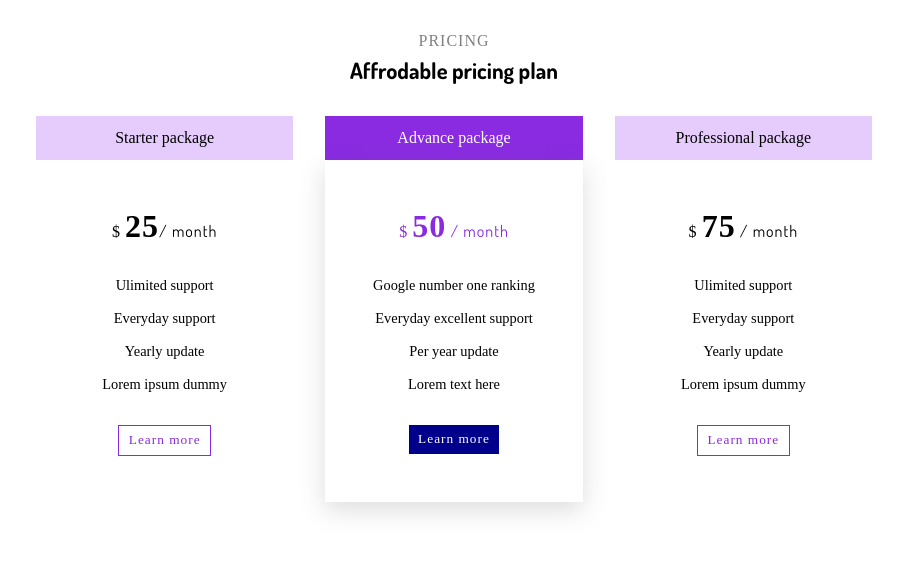
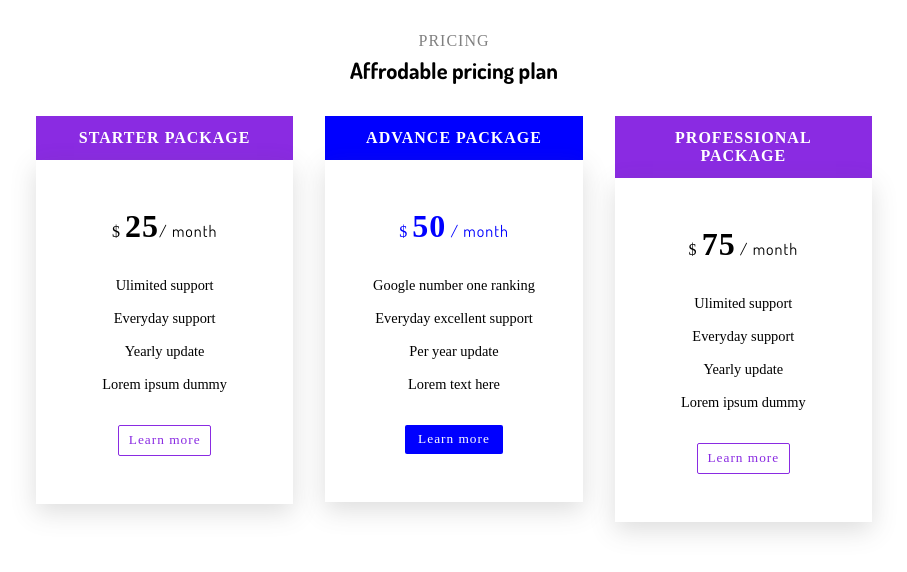
Before and after one commit to Vikaspokhriyal20/pricing-card, a plain HTML site: page index.html in a window 1280 px wide. Shown: the whole page, without its empty margins (186-1093 px from the left). Drawn offline with Linux system fonts and the light colour scheme; a web font is replaced by a local one.

Commit message:
new commit

```diff
--- a/style.css
+++ b/style.css
@@ -46,15 +46,22 @@ html
 
 .plan-title-1,.plan-title-3
 {
-background-color: rgba(205, 152, 252, 0.5);
+background-color: blueviolet;
 padding: 0.8rem 2rem;
+color: #fff;
+letter-spacing: 1px;
+text-transform: uppercase;
+font-weight: 600;
 }
 
 .plan-title-2
 {
-    background-color: blueviolet;
+    background-color: blue;
     padding: 0.8rem 2rem;
-    color: white;
+    color: #fff;
+    letter-spacing: 1px;
+    text-transform: uppercase;
+    font-weight: 600;
 }
 
 .plan-content-2,.plan-content
@@ -64,6 +71,11 @@ padding: 0.8rem 2rem;
     gap: 2rem;
     padding-top:3rem;
     padding-bottom: 3rem;
+}
+.plan-content
+{
+    box-shadow: rgba(84, 85, 87, 0.2) 0px 8px 24px;
+
 }
 
 .plan-content-2
@@ -87,20 +99,23 @@ padding: 0.8rem 2rem;
 
 .plan-btn-2>button
 {
-    padding: 0.4rem 0.6rem;
+    padding: 0.4rem 0.8rem;
     border: none;
-    background-color: darkblue;
-    color: white;
+    background-color: blue;
+    color: #fff;
     letter-spacing: 1px;
+    border-radius: 2px;
 }
 
 .plan-btn>button
 {
     padding: 0.4rem  0.6rem;
     border: 1px solid blueviolet;
-    background-color: white;
+    border-radius: 2px;
+    background-color: #fff;
     color:blueviolet;
     letter-spacing: 1px;
+    cursor: pointer;
 }
 
 .number
@@ -111,7 +126,7 @@ padding: 0.8rem 2rem;
 
 .plan-price-2>p
 {
-color: blueviolet;
+color: blue;
 letter-spacing: 1px;
 font-family: dosis;
 }
```
Also changed, not shown: index.html (+1 -3 lines).
